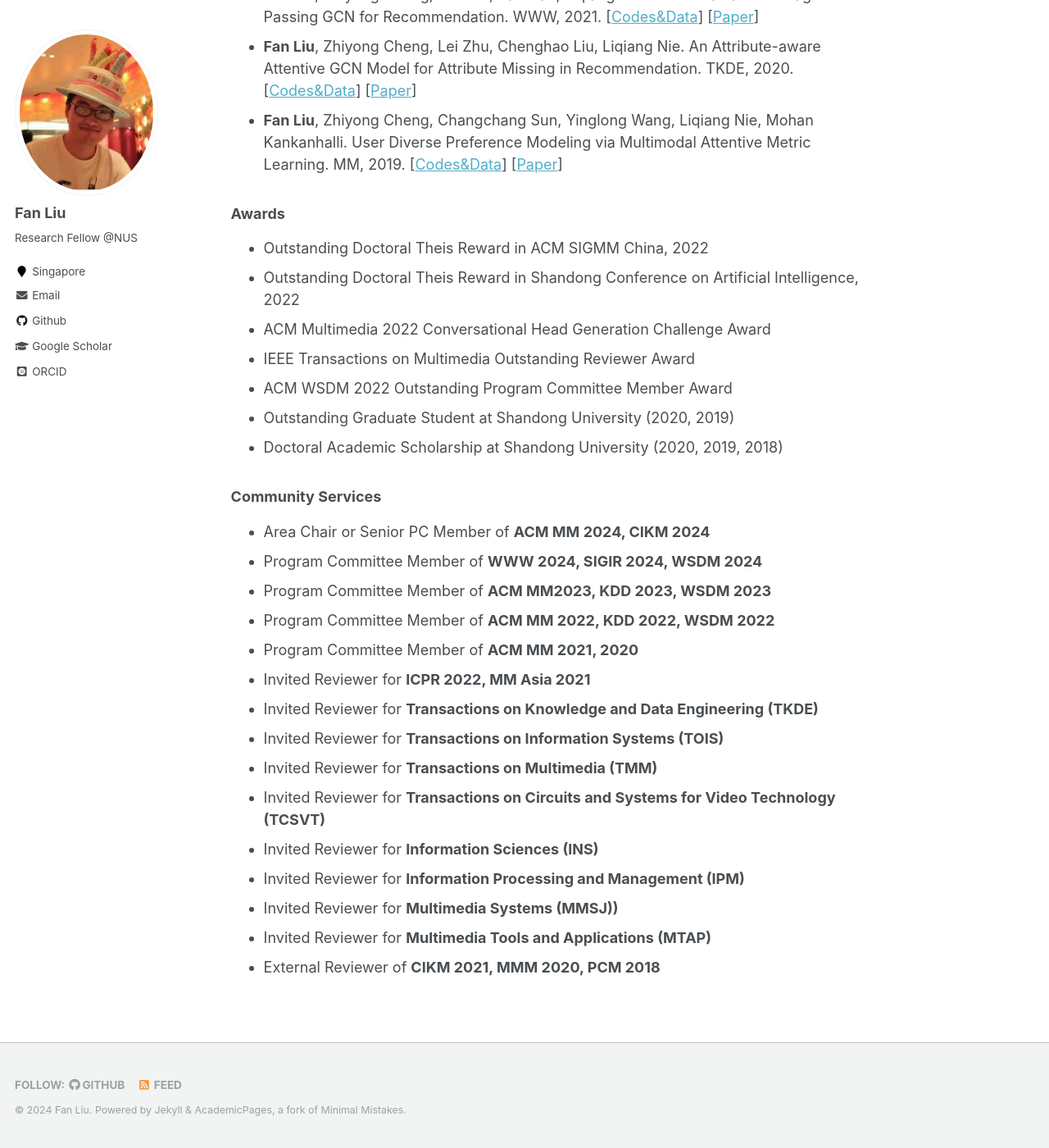
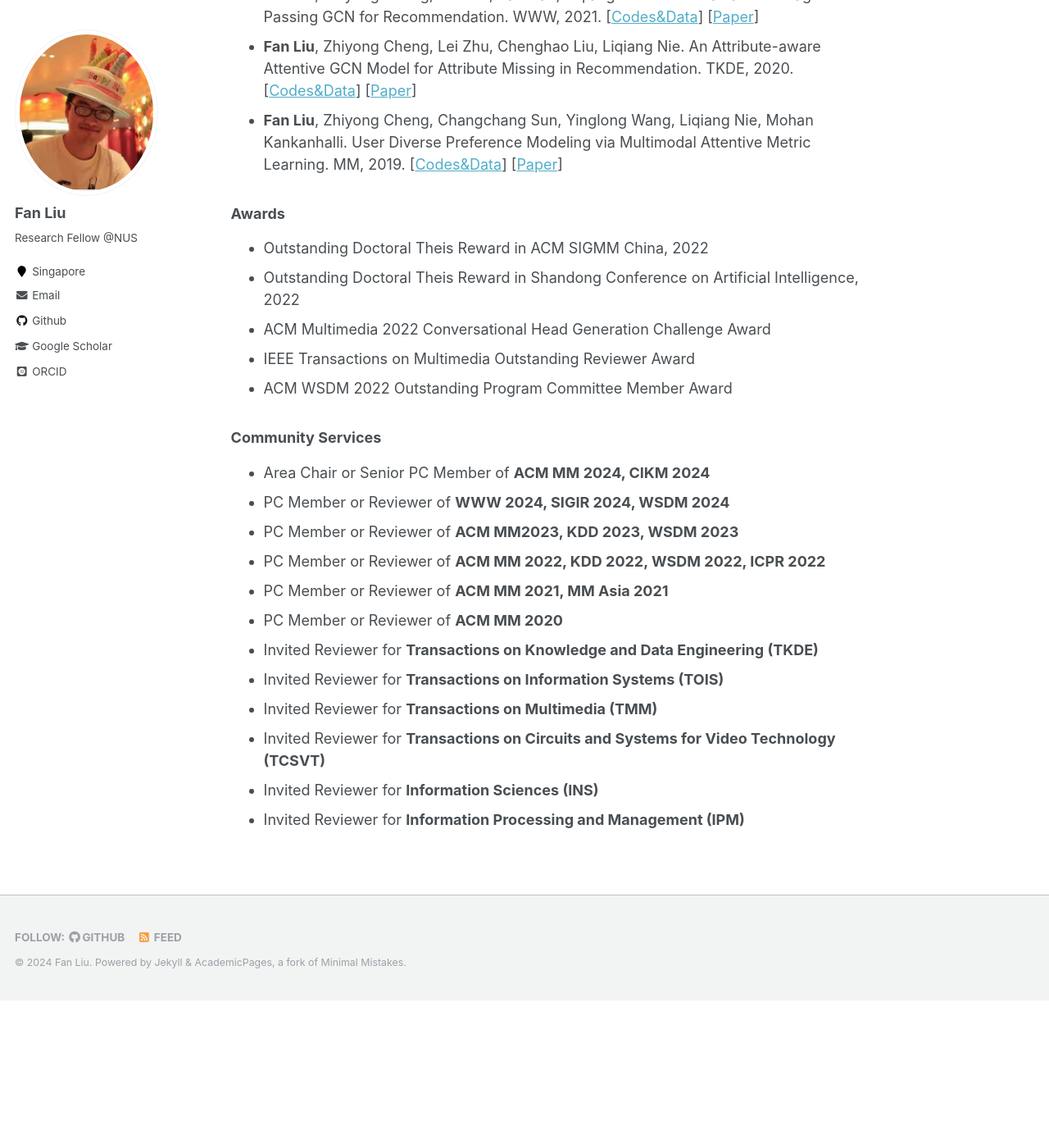
Before and after one commit to liufancs/liufancs.github.io, a Jekyll site: the page built from _pages/about.md, in a window 1280 px wide and 1400 px high, scrolled down 1939 px. Shown: the whole window at 82% size. Built offline with Jekyll 4.4.1, drawn with Linux system fonts in a browser that asks for light colours; some web fonts are replaced; after the commit the page ends 3159 px from its top, so only the background shows below that.

Commit message:
Update about.md

```diff
--- a/_pages/about.md
+++ b/_pages/about.md
@@ -51,19 +51,18 @@ Recommendation. MM, 2023. [[Codes&Data](https://github.com/HuilinChenJN/SGFD)] [
 * ACM Multimedia 2022 Conversational Head Generation Challenge Award
 * IEEE Transactions on Multimedia Outstanding Reviewer Award
 * ACM WSDM 2022 Outstanding Program Committee Member Award
-* Outstanding Graduate Student at Shandong University (2020, 2019)
-* Doctoral Academic Scholarship at Shandong University (2020, 2019, 2018)
+
 
 
 
 
 ### Community Services
 * Area Chair or Senior PC Member of **ACM MM 2024, CIKM 2024**
-* Program Committee Member of **WWW 2024, SIGIR 2024, WSDM 2024**
-* Program Committee Member of **ACM MM2023, KDD 2023, WSDM 2023**
-* Program Committee Member of **ACM MM 2022, KDD 2022, WSDM 2022**
-* Program Committee Member of **ACM MM 2021, 2020**
-* Invited Reviewer for **ICPR 2022, MM Asia 2021**
+* PC Member or Reviewer of **WWW 2024, SIGIR 2024, WSDM 2024**
+* PC Member or Reviewer of **ACM MM2023, KDD 2023, WSDM 2023**
+* PC Member or Reviewer of **ACM MM 2022, KDD 2022, WSDM 2022, ICPR 2022**
+* PC Member or Reviewer of **ACM MM 2021, MM Asia 2021**
+* PC Member or Reviewer of **ACM MM 2020**
 * Invited Reviewer for **Transactions on Knowledge and Data Engineering (TKDE)**
 * Invited Reviewer for **Transactions on Information Systems (TOIS)**
 * Invited Reviewer for **Transactions on Multimedia (TMM)**
@@ -71,6 +70,3 @@ Recommendation. MM, 2023. [[Codes&Data](https://github.com/HuilinChenJN/SGFD)] [
  (TCSVT)**
 * Invited Reviewer for **Information Sciences (INS)**
 * Invited Reviewer for **Information Processing and Management (IPM)**
-* Invited Reviewer for **Multimedia Systems (MMSJ))**
-* Invited Reviewer for **Multimedia Tools and Applications (MTAP)**
-* External Reviewer of **CIKM 2021, MMM 2020, PCM 2018**
```
